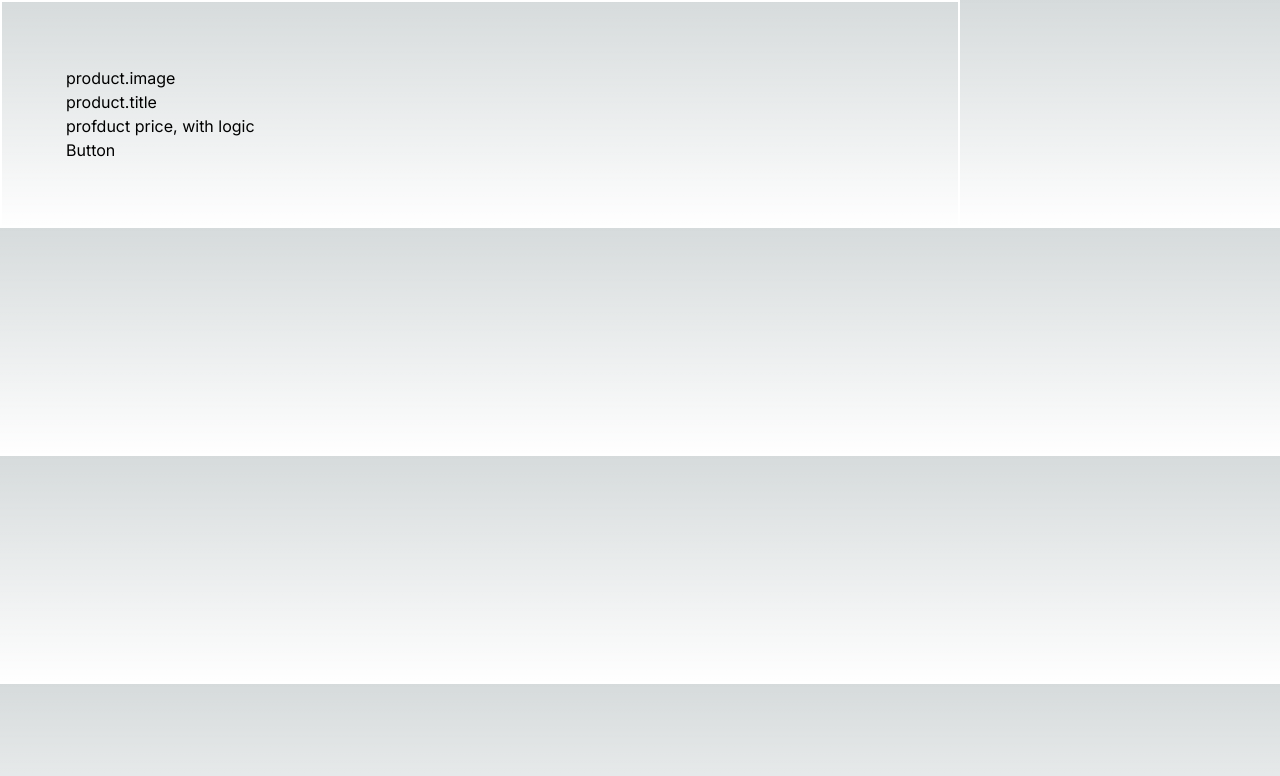
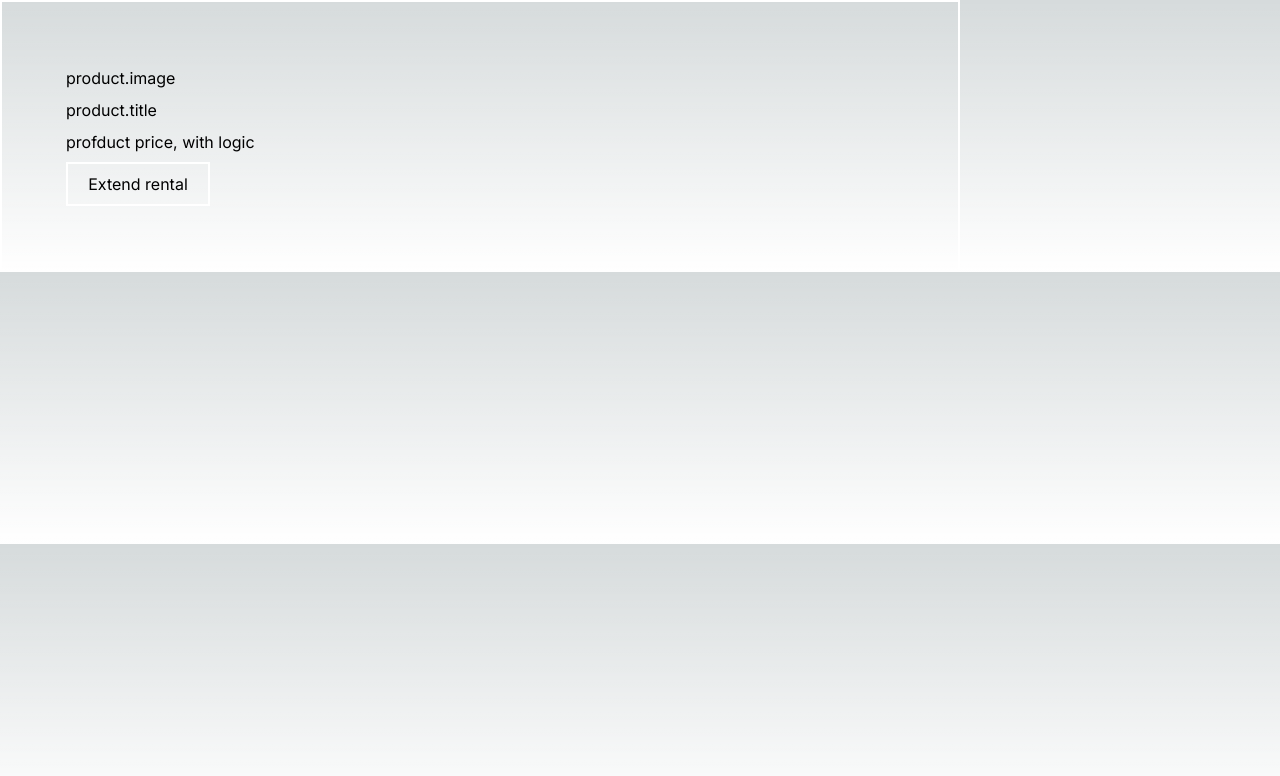
Before and after one commit to RonnySk/grover_code_chalenge, a Next.js app: page /components/SubscriptionCard in a window 1280 px wide. Shown: the top 776 px of the page. Built offline with nearby package versions, Linux system fonts and the light colour scheme.

Commit message:
button update

```diff
--- a/src/app/components/Button/page.tsx
+++ b/src/app/components/Button/page.tsx
@@ -1,7 +1,13 @@
 import React from "react";
 
 const Button = () => {
-  return <div>Button</div>;
+  return (
+    <>
+      <button className="border-2 border-white w-36 p-2 hover:bg-gray-500">
+        Extend rental
+      </button>
+    </>
+  );
 };
 
 export default Button;
--- a/src/app/components/SubscriptionCard/page.tsx
+++ b/src/app/components/SubscriptionCard/page.tsx
@@ -3,7 +3,7 @@ import Button from "../Button/page";
 const SubscriptionCard = (product) => {
   return (
     <>
-      <div className="flex flex-col border-2 border-white w-3/4 p-16 ">
+      <div className="flex flex-col gap-2 border-2 border-white w-3/4 p-16 ">
         <div>product.image</div>
         <div>product.title</div>
         {/* here logic to date activt */}
```
